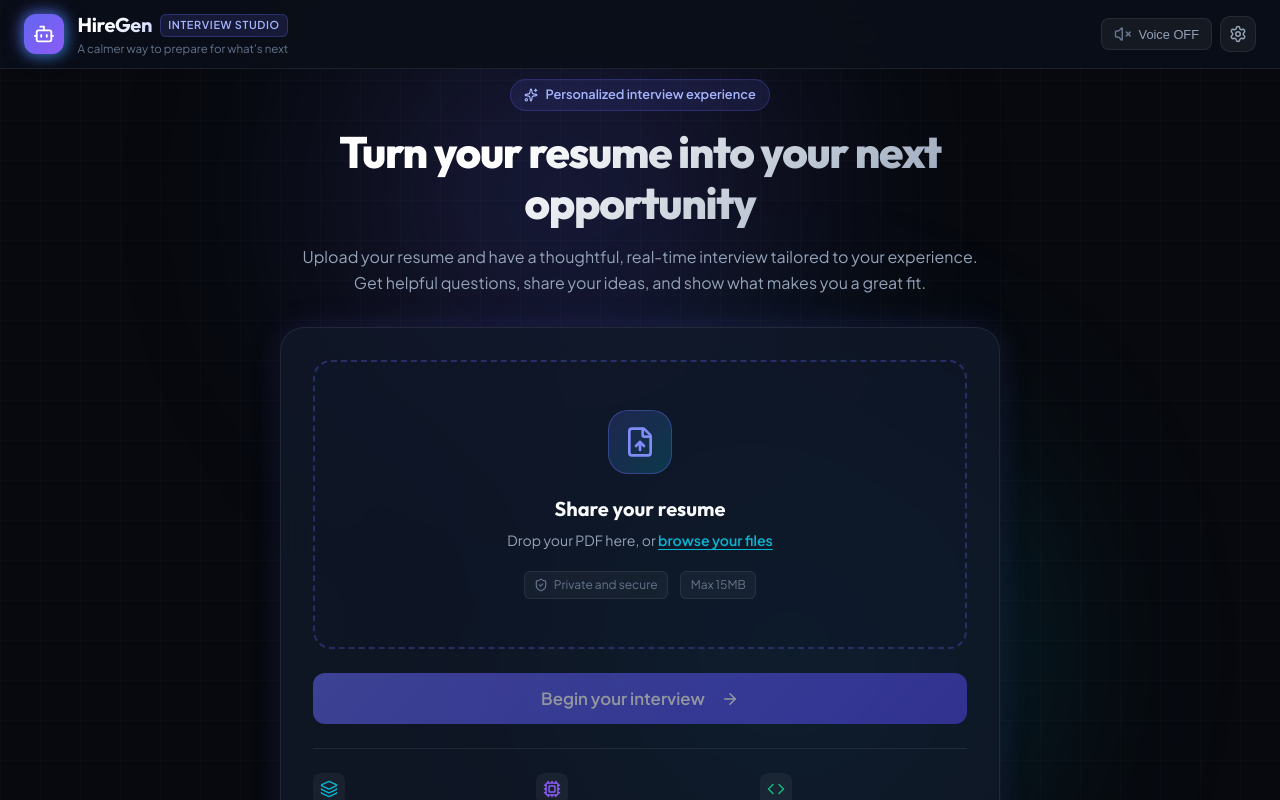
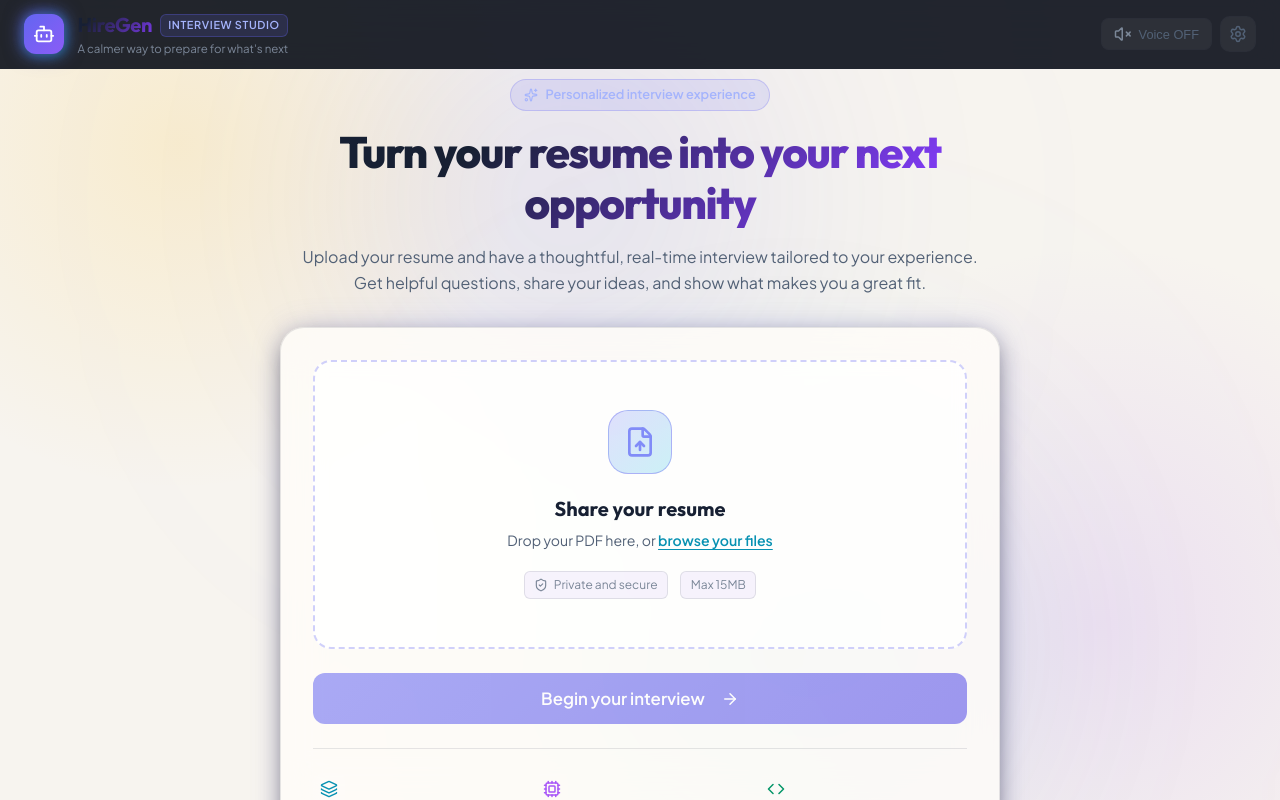
Before and after one commit to run-08/HireGen, a React (Vite) app: page / in a window 1280 px wide. Built offline with nearby package versions, Linux system fonts and the light colour scheme; no server answers.

Commit message:
Refresh HireGen visual design

```diff
--- a/src/components/InterviewChat.jsx
+++ b/src/components/InterviewChat.jsx
@@ -241,15 +241,14 @@ export default function InterviewChat({
       <div className="chat-header">
         <div className="header-left">
           <div className="conversation-pill" onClick={copyConversationId} title="Click to copy Conversation ID">
-            <Hash className="icon-xs text-accent" />
-            <span className="conv-id-label">ID:</span>
-            <span className="conv-id-value">{conversationId}</span>
+            <Sparkles className="icon-xs text-accent" />
+            <span className="conv-id-label">Your session</span>
             {copiedId ? <Check className="icon-xs text-success ml-1" /> : <Copy className="icon-xs text-muted ml-1" />}
           </div>
 
-          <div className="memory-badge" title="Spring AI MessageWindowChatMemory maintains 10 latest messages">
+          <div className="memory-badge">
             <Brain className="icon-xs text-violet" />
-            <span>Memory: 10 turns</span>
+            <span>Personalized</span>
           </div>
 
           <div className="timer-badge">
@@ -258,7 +257,7 @@ export default function InterviewChat({
           </div>
 
           <div className="turn-badge">
-            <span>Turn {questionCount}</span>
+            <span>Question {questionCount}</span>
           </div>
         </div>
 
@@ -304,7 +303,7 @@ export default function InterviewChat({
 
               <div className="message-bubble-wrapper">
                 <div className="message-header-meta">
-                  <span className="sender-name">{isAi ? 'AI Technical Interviewer' : 'You (Candidate)'}</span>
+                  <span className="sender-name">{isAi ? 'HireGen Coach' : 'You'}</span>
                   <span className="message-time">{msg.timestamp}</span>
                 </div>
 
@@ -345,7 +344,7 @@ export default function InterviewChat({
 
             <div className="message-bubble-wrapper">
               <div className="message-header-meta">
-                <span className="sender-name">AI Technical Interviewer</span>
+                <span className="sender-name">HireGen Coach</span>
                   <span className="streaming-badge">
                   <span className="stream-dot" /> Thinking
                 </span>
@@ -389,7 +388,7 @@ export default function InterviewChat({
             value={inputText}
             onChange={handleTextareaInput}
             onKeyDown={handleKeyDown}
-            placeholder={isStreaming ? "Interviewer is responding..." : "Type your technical answer here (Enter to send, Shift+Enter for new line)..."}
+            placeholder={isStreaming ? "Interviewer is responding..." : "Share your answer here (Enter to send, Shift+Enter for a new line)..."}
             disabled={isStreaming}
             className="chat-textarea"
           />
--- a/src/components/ResumeUpload.jsx
+++ b/src/components/ResumeUpload.jsx
@@ -176,21 +176,21 @@ Turn your resume into your next opportunity
           <div className="processing-pipeline">
             <div className="pipeline-header">
               <div className="pipeline-spinner" />
-              <span className="pipeline-title">{processStage || 'Initializing reactive interview stream...'}</span>
+              <span className="pipeline-title">{processStage || 'Getting your interview ready...'}</span>
             </div>
 
             <div className="pipeline-steps">
               <div className={`step-item ${processStage.includes('Stripping') ? 'active' : 'completed'}`}>
                 <span className="step-num">1</span>
-                <span>Reading resume</span>
+                <span>Reading your story</span>
               </div>
               <div className={`step-item ${processStage.includes('QuestionMaker') || processStage.includes('Starting') ? 'active' : (processStage.includes('Stripping') ? 'pending' : 'completed')}`}>
                 <span className="step-num">2</span>
-                <span>Personalizing questions</span>
+                <span>Finding your strengths</span>
               </div>
               <div className={`step-item ${processStage.includes('Streaming') ? 'active' : 'pending'}`}>
                 <span className="step-num">3</span>
-                <span>Starting interview</span>
+                <span>Opening conversation</span>
               </div>
             </div>
           </div>
--- a/src/index.css
+++ b/src/index.css
@@ -4,30 +4,30 @@
 
 :root {
   /* Color Palette */
-  --bg-dark: #07090e;
-  --bg-surface: #0e131f;
-  --bg-surface-elevated: #141c2e;
-  --bg-surface-glass: rgba(18, 26, 43, 0.75);
-  --bg-glass-card: rgba(22, 32, 54, 0.6);
-  --border-subtle: rgba(255, 255, 255, 0.08);
-  --border-glow: rgba(99, 102, 241, 0.35);
-  --border-active: rgba(139, 92, 246, 0.6);
+  --bg-dark: #f7f4ef;
+  --bg-surface: #fffdf9;
+  --bg-surface-elevated: #ffffff;
+  --bg-surface-glass: rgba(255, 253, 249, 0.82);
+  --bg-glass-card: rgba(255, 255, 255, 0.72);
+  --border-subtle: rgba(31, 41, 55, 0.11);
+  --border-glow: rgba(244, 114, 182, 0.3);
+  --border-active: rgba(124, 58, 237, 0.48);
 
   /* Primary Accent - Indigo / Violet / Cyan */
-  --accent-primary: #6366f1;
-  --accent-primary-hover: #4f46e5;
-  --accent-glow: rgba(99, 102, 241, 0.4);
-  --accent-violet: #8b5cf6;
-  --accent-cyan: #06b6d4;
-  --accent-emerald: #10b981;
-  --accent-rose: #f43f5e;
-  --accent-amber: #f59e0b;
+  --accent-primary: #7c3aed;
+  --accent-primary-hover: #6d28d9;
+  --accent-glow: rgba(124, 58, 237, 0.24);
+  --accent-violet: #a855f7;
+  --accent-cyan: #0891b2;
+  --accent-emerald: #059669;
+  --accent-rose: #e11d48;
+  --accent-amber: #d97706;
 
   /* Text Colors */
-  --text-main: #f8fafc;
-  --text-secondary: #94a3b8;
-  --text-muted: #64748b;
-  --text-inverted: #0f172a;
+  --text-main: #172033;
+  --text-secondary: #526176;
+  --text-muted: #7b8798;
+  --text-inverted: #fffdf9;
 
   /* Typography */
   --font-sans: 'Plus Jakarta Sans', -apple-system, BlinkMacSystemFont, 'Segoe UI', Roboto, sans-serif;
@@ -84,7 +84,10 @@ body {
   max-height: 100vh;
   display: flex;
   flex-direction: column;
-  background-color: var(--bg-dark);
+  background:
+    radial-gradient(circle at 14% 18%, rgba(251, 191, 36, 0.16), transparent 27%),
+    radial-gradient(circle at 86% 78%, rgba(168, 85, 247, 0.13), transparent 30%),
+    var(--bg-dark);
   overflow: hidden;
 }
 
@@ -94,7 +97,8 @@ body {
   filter: blur(120px);
   pointer-events: none;
   z-index: 0;
-  opacity: 0.35;
+  opacity: 0.2;
+  mix-blend-mode: multiply;
   animation: floatAura 20s infinite alternate ease-in-out;
 }
 
@@ -202,7 +206,7 @@ body {
   font-size: 1.25rem;
   font-weight: 700;
   letter-spacing: -0.02em;
-  background: linear-gradient(135deg, #ffffff 40%, #c7d2fe);
+  background: linear-gradient(135deg, #172033 20%, #7c3aed);
   -webkit-background-clip: text;
   -webkit-text-fill-color: transparent;
 }
@@ -484,7 +488,7 @@ body {
   letter-spacing: -0.03em;
   line-height: 1.15;
   margin-bottom: 1rem;
-  background: linear-gradient(135deg, #ffffff 30%, #94a3b8 95%);
+  background: linear-gradient(135deg, #172033 25%, #7c3aed 85%);
   -webkit-background-clip: text;
   -webkit-text-fill-color: transparent;
 }
@@ -520,7 +524,7 @@ body {
   padding: 3rem 2rem;
   text-align: center;
   cursor: pointer;
-  background: rgba(15, 23, 42, 0.4);
+  background: rgba(255, 255, 255, 0.7);
   transition: var(--transition-smooth);
   position: relative;
   overflow: hidden;
@@ -528,8 +532,8 @@ body {
 
 .dropzone:hover, .dropzone.drag-active {
   border-color: var(--accent-primary);
-  background: rgba(99, 102, 241, 0.08);
-  box-shadow: 0 0 30px rgba(99, 102, 241, 0.2);
+  background: rgba(124, 58, 237, 0.08);
+  box-shadow: 0 0 30px rgba(124, 58, 237, 0.16);
 }
 
 .dropzone.has-file {
@@ -598,7 +602,7 @@ body {
   gap: 0.35rem;
   font-size: 0.75rem;
   color: var(--text-muted);
-  background: rgba(255, 255, 255, 0.04);
+  background: rgba(124, 58, 237, 0.06);
   padding: 0.25rem 0.6rem;
   border-radius: 6px;
   border: 1px solid var(--border-subtle);
@@ -1521,11 +1525,34 @@ input:checked + .slider:before {
 
 /* Responsive adjustments */
 @media (max-width: 768px) {
-  .hero-title { font-size: 2rem; }
+  .hero-title { font-size: clamp(2rem, 9vw, 2.7rem); }
+  .hero-desc { font-size: 0.94rem; }
   .features-grid { grid-template-columns: 1fr; }
+  .feature-card { animation: riseIn 0.6s both; }
+  .feature-card:nth-child(2) { animation-delay: 0.08s; }
+  .feature-card:nth-child(3) { animation-delay: 0.16s; }
   .pipeline-steps { flex-direction: column; }
   .nav-status-group { display: none; }
   .message-row { max-width: 95%; }
+  .navbar { padding: 0.7rem 0.9rem; }
+  .brand-subtitle, .brand-badge, .btn-action-text { display: none; }
+  .nav-container { gap: 0.5rem; }
+  .main-content { padding: 0.7rem 0.75rem; }
+  .upload-card { padding: 1rem; border-radius: 20px; }
+  .dropzone { padding: 2.4rem 1rem; }
+  .upload-wrapper { gap: 1.1rem; }
+  .chat-header { padding: 0.65rem 0.75rem; }
+  .header-left, .header-right { gap: 0.35rem; }
+  .conversation-pill { max-width: 140px; }
+  .memory-badge { display: none; }
+  .btn-outline-sm span { display: none; }
+  .messages-container { padding: 1rem 0.75rem; }
+  .quick-replies-bar { padding-inline: 0.75rem; }
+  .chat-input-wrapper { padding: 0.75rem; }
+}
+
+@media (prefers-reduced-motion: reduce) {
+  *, *::before, *::after { animation-duration: 0.01ms !important; animation-iteration-count: 1 !important; transition-duration: 0.01ms !important; scroll-behavior: auto !important; }
 }
 
 .lang-select {
```
